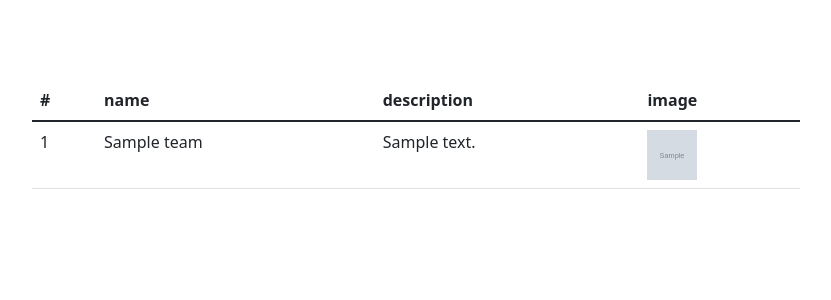
After one commit to Mr-Wang119/BugFree, a Spring app: template soccerGod/src/main/resources/templates/search.html in a window 1280 px wide. The commit adds this page. Shown: the top 300 px of the page, without its empty margins (224-1055 px from the left). Run offline with Thymeleaf, Linux system fonts and the light colour scheme; the template is opened without the code that fills it: most values are stand-ins (such as "Sample title", 1, 10 or a date in 2020); grey boxes marked "Sample" are stand-in pictures; data that the repository does not hold is empty.

Commit message:
feat(team): team名称搜索

```diff
--- /dev/null
+++ b/soccerGod/src/main/resources/templates/search.html
@@ -0,0 +1,30 @@
+<!DOCTYPE html>
+<html lang="en">
+<head>
+    <meta charset="UTF-8">
+    <title>Search Result</title>
+    <link href="https://cdn.jsdelivr.net/npm/bootstrap@5.1.3/dist/css/bootstrap.min.css" rel="stylesheet" integrity="sha384-1BmE4kWBq78iYhFldvKuhfTAU6auU8tT94WrHftjDbrCEXSU1oBoqyl2QvZ6jIW3" crossorigin="anonymous">
+</head>
+<body>
+<div style="margin: 80px auto; width: 60%;">
+    <table class="table">
+        <thead>
+        <tr>
+            <th scope="col">#</th>
+            <th scope="col">name</th>
+            <th scope="col">description</th>
+            <th scope="col">image</th>
+        </tr>
+        </thead>
+        <tbody>
+        <tr th:each="team: ${teams}">
+            <td th:text="${team.tid}"></td>
+            <td th:text="${team.name}"></td>
+            <td th:text="${team.description}"></td>
+            <td><img th:src="${team.image}" alt="logo" className="logo-img" width="50" height="50"/></td>
+        </tr>
+        </tbody>
+    </table>
+</div>
+</body>
+</html>
```
Also changed, not shown: soccerGod/src/main/java/com/fouroneone/soccergod/controller/SearchController.java (+23 -15 lines), soccerGod/src/main/resources/templates/homepage.html (+12 -0 lines), 1 other file.
